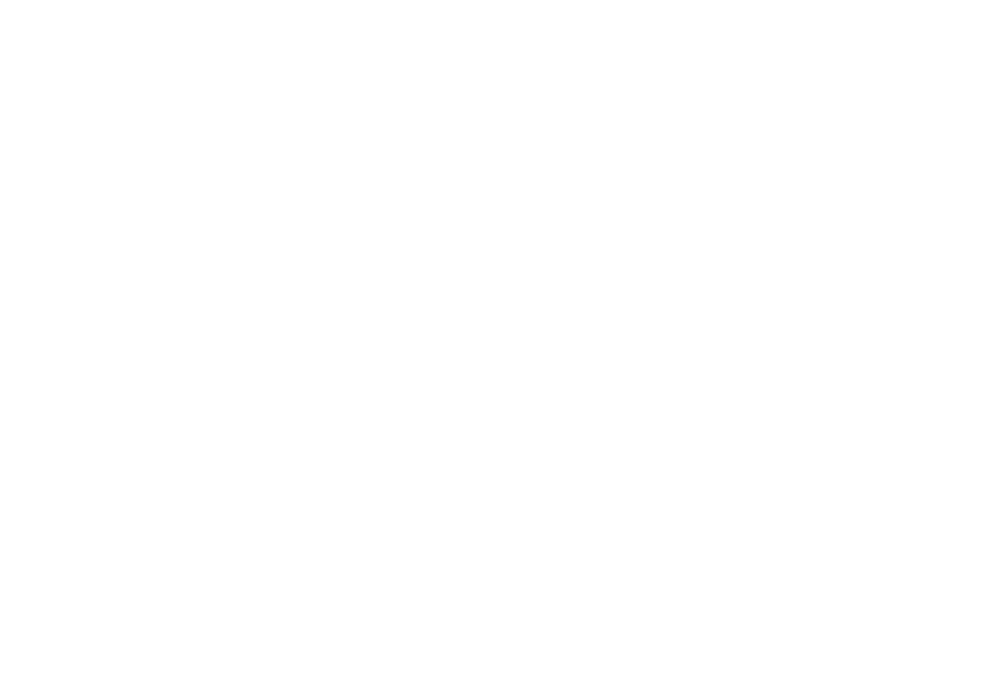
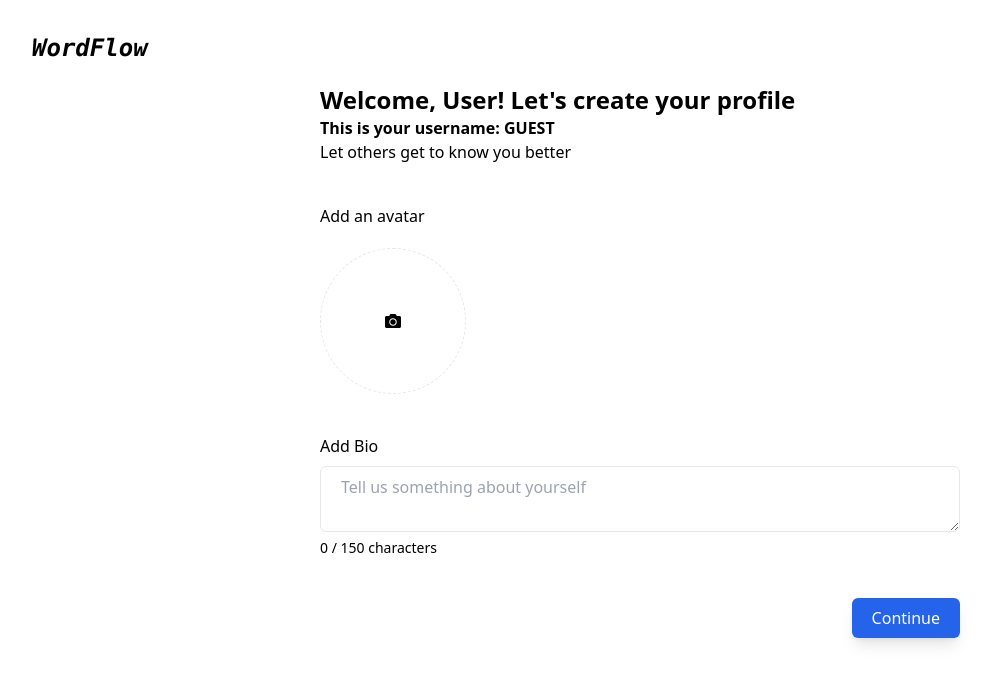
Before and after one commit to JatinDhamija816/Blog-App, a React (Vite) app in the folder frontend/: page /profile-setup in a window 1280 px wide. Before the commit this address had no page. Shown: the top 684 px of the page, without its empty margins (0-991 px from the left). Built offline with nearby package versions, Linux system fonts and the light colour scheme.

Commit message:
profile-setup page UI &&  bug fix

```diff
--- a/frontend/src/App.jsx
+++ b/frontend/src/App.jsx
@@ -3,6 +3,7 @@
 import Welcome from "./components/Welcome";
 import Register from "./components/Register";
 import Login from "./components/Login";
+import ProfileSetup from "./components/ProfileSetup";
 
 const App = () => {
   return (
@@ -12,6 +13,7 @@
         <Route path="/" element={<Welcome />} />
         <Route path="/register" element={<Register />} />
         <Route path="/login" element={<Login />} />
+        <Route path="/profile-setup" element={<ProfileSetup />} />
       </Routes>
     </div>
   );
--- a/frontend/src/components/Login.jsx
+++ b/frontend/src/components/Login.jsx
@@ -2,7 +2,7 @@
 import { Link, useNavigate } from "react-router-dom";
 import { FaEye, FaEyeSlash } from "react-icons/fa";
 import useShowToasts from "../../utils/hooks/showToast";
-import { login } from "../../utils/api";
+import { login } from "../../utils/api/user";
 
 const Login = () => {
   const navigate = useNavigate();
--- a/frontend/src/components/ProfileSetup.jsx
+++ b/frontend/src/components/ProfileSetup.jsx
@@ -1,5 +1,172 @@
+import { FaCamera, FaTrash } from "react-icons/fa";
+import { useLocation, useNavigate } from "react-router-dom";
+import { useState, useRef, useEffect } from "react";
+import useShowToasts from "../../utils/hooks/showToast";
+import { profileSetup } from "../../utils/api/user";
+
 const ProfileSetup = () => {
-  return <div>ProfileSetup</div>;
+  const location = useLocation();
+  const navigate = useNavigate();
+  const { showToast } = useShowToasts();
+
+  const { username = "Guest", name = "User" } = location.state || {};
+  const [avatar, setAvatar] = useState("");
+  const [bio, setBio] = useState("");
+  const [isLoading, setIsLoading] = useState(false);
+
+  const fileInputRef = useRef();
+
+  const handleFileChange = (e) => {
+    const file = e.target.files?.[0];
+    if (file) {
+      const allowedTypes = ["image/jpeg", "image/png", "image/jpg"];
+      if (allowedTypes.includes(file.type)) {
+        setAvatar(file);
+      } else {
+        showToast("Please select a valid image file (jpg, jpeg, png).");
+        setAvatar(null);
+      }
+    }
+  };
+
+  const handleBioChange = (e) => {
+    const inputBio = e.target.value;
+    if (inputBio.length <= 150) {
+      setBio(inputBio);
+    }
+  };
+
+  const handleSubmit = async () => {
+    if (!avatar) {
+      showToast("Please upload an avatar.");
+      return;
+    }
+    if (!bio.trim()) {
+      showToast("Please add bio.");
+      return;
+    }
+
+    const formData = new FormData();
+    formData.append("avatar", avatar);
+    formData.append("bio", bio);
+
+    try {
+      setIsLoading(true);
+      const res = await profileSetup(formData);
+      if (res.success) {
+        navigate("/homePage");
+      } else {
+        showToast(res.message);
+      }
+    } catch (error) {
+      console.error(error);
+
+      showToast("An error occurred. Please try again.");
+    } finally {
+      setIsLoading(false);
+    }
+  };
+
+  const avatarPreview = avatar ? URL.createObjectURL(avatar) : "";
+
+  useEffect(() => {
+    return () => {
+      if (avatarPreview) {
+        URL.revokeObjectURL(avatarPreview);
+      }
+    };
+  }, [avatarPreview]);
+
+  const handleRemoveAvatar = () => {
+    setAvatar(null);
+  };
+
+  return (
+    <div className="min-h-screen p-8">
+      <p className="text-center font-mono italic text-2xl font-bold md:text-left">
+        WordFlow
+      </p>
+
+      <div className="my-5 mx-auto max-w-screen-sm flex flex-col items-start">
+        <div>
+          <p className="text-xl font-bold md:text-2xl">
+            Welcome, {name}! Let's create your profile
+          </p>
+          <p className="font-semibold">
+            This is your username: {username.toUpperCase()}
+          </p>
+          <p>Let others get to know you better</p>
+        </div>
+
+        <div className="mt-10 w-full">
+          <p className="label">Add an avatar</p>
+          <div className="flex items-center mt-5">
+            {avatar ? (
+              <div className="relative">
+                <img
+                  src={avatarPreview}
+                  alt="Avatar preview"
+                  className="rounded-full w-32 h-32 object-cover"
+                />
+                <button
+                  onClick={handleRemoveAvatar}
+                  className="absolute top-2 right-0 p-2 rounded-full transition"
+                >
+                  <FaTrash style={{ color: "#cf4e59" }} />
+                </button>
+              </div>
+            ) : (
+              <label
+                htmlFor="avatar"
+                className="p-12 md:p-16 border border-dashed rounded-full w-fit cursor-pointer transition duration-300"
+              >
+                <FaCamera className="" />
+                <input
+                  type="file"
+                  name="avatar"
+                  id="avatar"
+                  className="hidden"
+                  accept=".jpg,.jpeg,.png"
+                  onChange={handleFileChange}
+                  ref={fileInputRef}
+                />
+              </label>
+            )}
+            {avatar && <p className="mt-2 ml-5">Selected: {avatar.name}</p>}
+          </div>
+        </div>
+
+        <div className="my-10 w-full">
+          <p className="label">Add Bio</p>
+          <textarea
+            placeholder="Tell us something about yourself"
+            className="input"
+            rows={2}
+            value={bio}
+            onChange={handleBioChange}
+          />
+          <p className="text-sm">{bio.length} / 150 characters</p>
+          {bio.length >= 150 && (
+            <p className="text-red-500 text-sm">
+              You have reached the maximum character limit.
+            </p>
+          )}
+        </div>
+
+        <div className="flex justify-end w-full">
+          <button
+            onClick={handleSubmit}
+            disabled={isLoading}
+            className={`bg-blue-600 hover:bg-blue-700 text-white py-2 px-5 rounded-md transition duration-300 shadow-lg ${
+              isLoading ? "opacity-50 cursor-not-allowed" : ""
+            }`}
+          >
+            {isLoading ? "Submitting..." : "Continue"}
+          </button>
+        </div>
+      </div>
+    </div>
+  );
 };
 
 export default ProfileSetup;
--- a/frontend/src/components/Register.jsx
+++ b/frontend/src/components/Register.jsx
@@ -1,9 +1,9 @@
 import { useState } from "react";
 import { Link, useNavigate } from "react-router-dom";
 import { FaEye, FaEyeSlash } from "react-icons/fa";
-import { register } from "../../utils/api";
 import { registerValidate } from "../../utils/validations/register";
 import useShowToasts from "../../utils/hooks/showToast";
+import { register } from "../../utils/api/user";
 
 const Register = () => {
   const navigate = useNavigate();
--- a/frontend/utils/api.js
+++ b/frontend/utils/api/user.js
@@ -27,3 +27,17 @@
     return error;
   }
 };
+
+export const profileSetup = async (formData) => {
+  try {
+    const res = await axios.patch(
+      `${SERVER_URL}/users/profile-setup`,
+      formData,
+      { withCredentials: true }
+    );
+
+    return res.data;
+  } catch (error) {
+    return error;
+  }
+};
```
